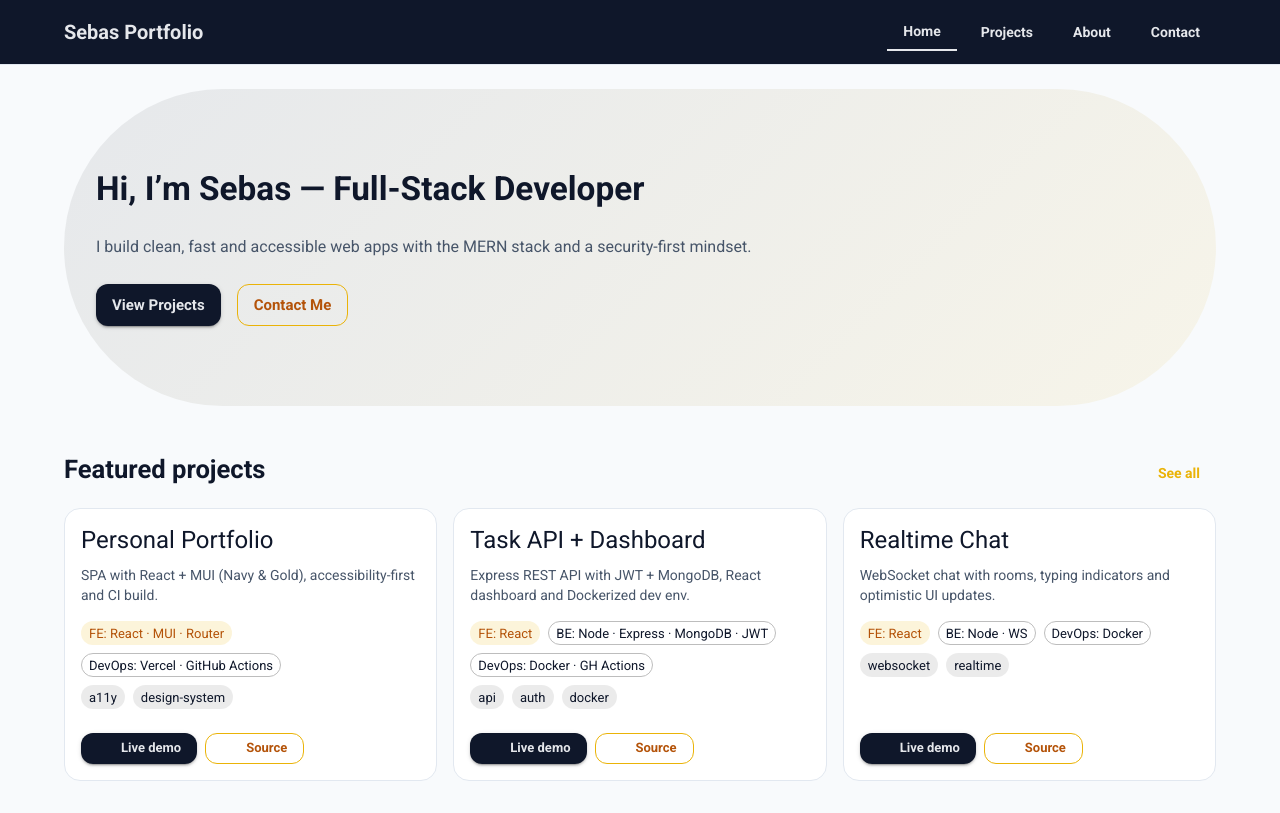
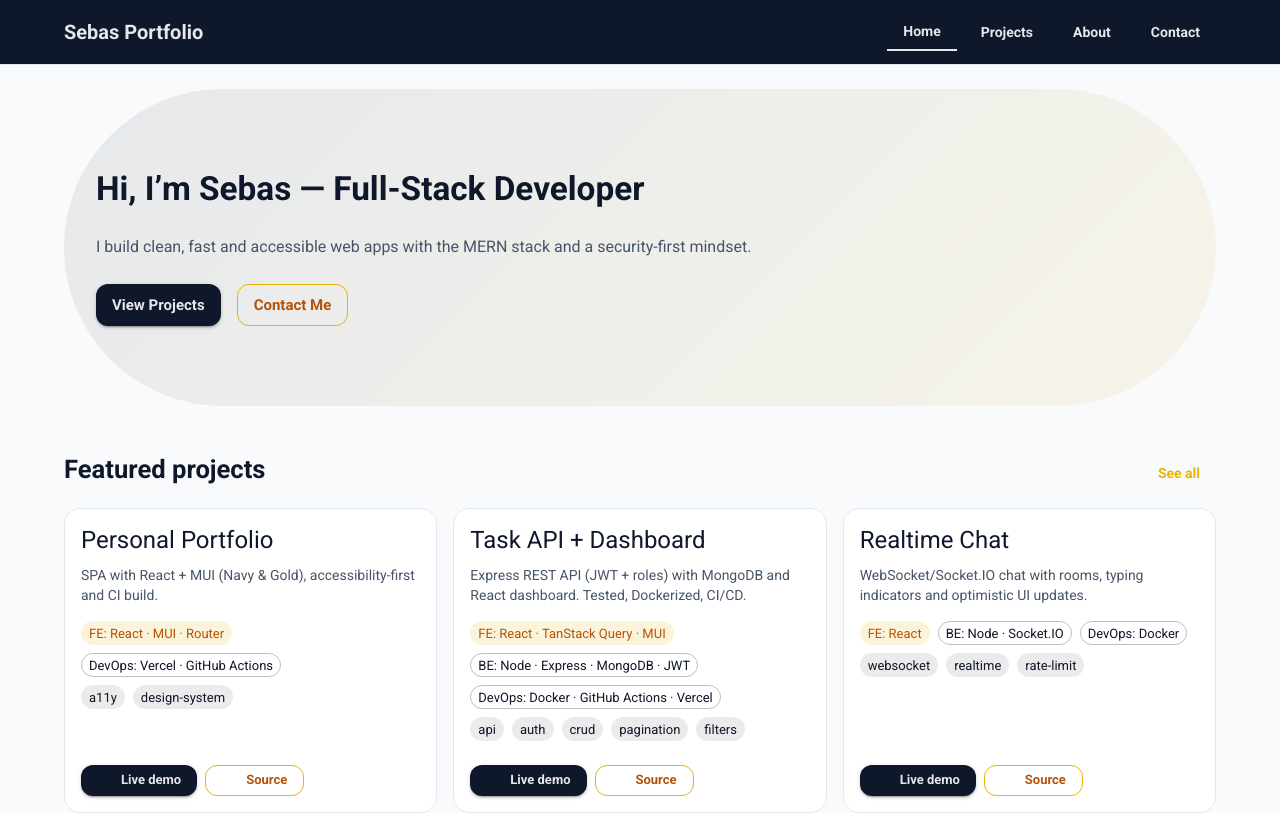
Before and after one commit to Sebasbh/Portfolio, a React (Create React App) app in the folder frontend/: page / in a window 1280 px wide. Shown: the top 813 px of the page. Built offline with nearby package versions, Linux system fonts and the light colour scheme; some icons are missing.

Commit message:
content(projects): add flagship and support projects with FE/BE/DevOps fields

```diff
--- a/frontend/src/data/projects.js
+++ b/frontend/src/data/projects.js
@@ -7,30 +7,67 @@ const projects = [
     backend: [],
     devops: ['Vercel', 'GitHub Actions'],
     tags: ['a11y', 'design-system'],
-    live: '#',             // cambia cuando tengas deploy
+    live: '#', // cambia cuando tengas deploy
     repo: 'https://github.com/Sebasbh/Portfolio'
   },
+
+  // === FLAGSHIP ===
   {
-    id: 'task-api',
+    id: 'task-api-dashboard',
     title: 'Task API + Dashboard',
-    summary: 'Express REST API with JWT + MongoDB, React dashboard and Dockerized dev env.',
-    frontend: ['React'],
+    summary: 'Express REST API (JWT + roles) with MongoDB and React dashboard. Tested, Dockerized, CI/CD.',
+    frontend: ['React', 'TanStack Query', 'MUI'],
     backend: ['Node', 'Express', 'MongoDB', 'JWT'],
-    devops: ['Docker', 'GH Actions'],
-    tags: ['api', 'auth', 'docker'],
+    devops: ['Docker', 'GitHub Actions', 'Vercel'],
+    tags: ['api', 'auth', 'crud', 'pagination', 'filters'],
     live: '#',
     repo: 'https://github.com/you/task-api'
   },
   {
     id: 'realtime-chat',
     title: 'Realtime Chat',
-    summary: 'WebSocket chat with rooms, typing indicators and optimistic UI updates.',
+    summary: 'WebSocket/Socket.IO chat with rooms, typing indicators and optimistic UI updates.',
     frontend: ['React'],
-    backend: ['Node', 'WS'],
+    backend: ['Node', 'Socket.IO'],
     devops: ['Docker'],
-    tags: ['websocket', 'realtime'],
+    tags: ['websocket', 'realtime', 'rate-limit'],
     live: '#',
     repo: 'https://github.com/you/realtime-chat'
+  },
+  {
+    id: 'mini-ecommerce',
+    title: 'Mini e-commerce',
+    summary: 'Catalog + cart + checkout with Stripe. Orders, admin basics and webhooks.',
+    frontend: ['React', 'MUI'],
+    backend: ['Node', 'Express', 'MongoDB', 'Stripe'],
+    devops: ['Docker', 'GitHub Actions'],
+    tags: ['stripe', 'webhooks', 'orders'],
+    live: '#',
+    repo: 'https://github.com/you/mini-ecommerce'
+  },
+
+  // === APOYO ===
+  {
+    id: 'analytics-dashboard',
+    title: 'Analytics Dashboard',
+    summary: 'Scheduled ingestion, Mongo aggregations, caching (opt), and charts in MUI.',
+    frontend: ['React', 'MUI'],
+    backend: ['Node', 'Express', 'MongoDB'],
+    devops: ['Cron', 'GitHub Actions'],
+    tags: ['aggregations', 'caching', 'charts'],
+    live: '#',
+    repo: 'https://github.com/you/analytics-dashboard'
+  },
+  {
+    id: 'url-shortener-stats',
+    title: 'URL Shortener + Stats',
+    summary: 'Short links with click analytics, QR generation and basic rate limiting.',
+    frontend: ['React'],
+    backend: ['Node', 'Express', 'MongoDB'],
+    devops: ['Docker'],
+    tags: ['qr', 'analytics', 'rate-limit'],
+    live: '#',
+    repo: 'https://github.com/you/url-shortener'
   }
 ];
 
```
